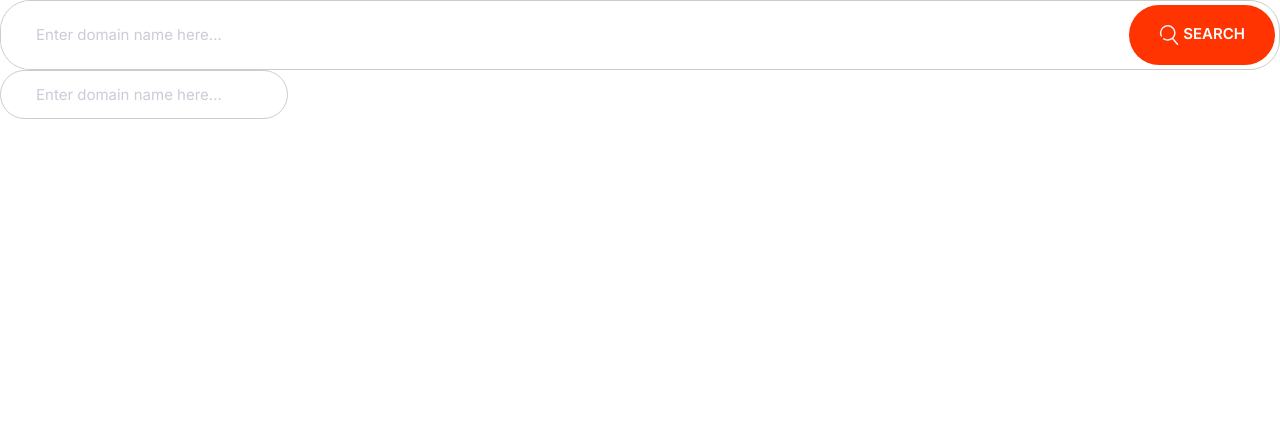
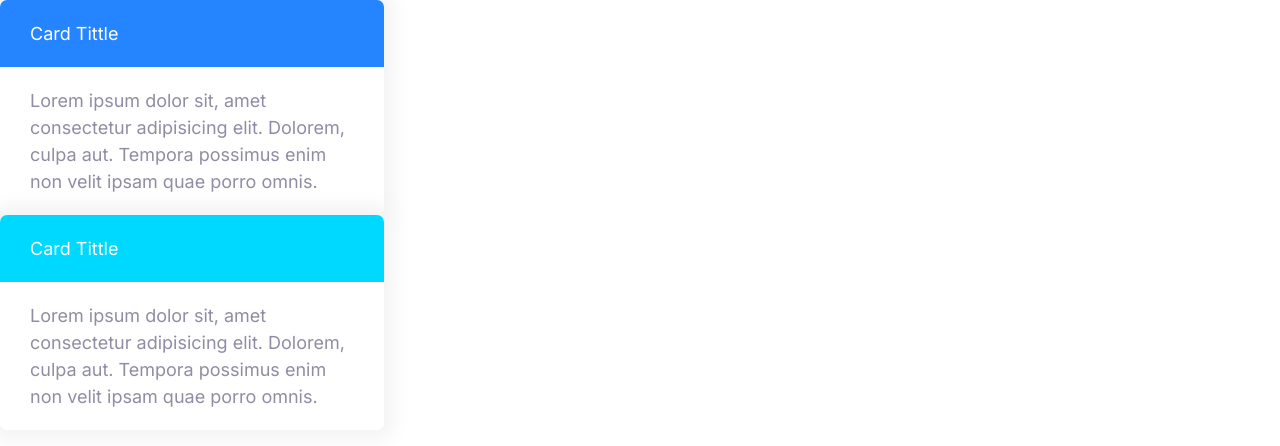
Before and after one commit to julian-c-dev/practice_web--moshified, a plain HTML site: page index.html in a window 1280 px wide. Drawn offline with Linux system fonts and the light colour scheme.

Commit message:
Build a basic card component

```diff
--- a/css/styles.css
+++ b/css/styles.css
@@ -284,3 +284,26 @@ a {
     font-size: 1.5rem;
   }
 }
+
+/* Cards */
+
+.card {
+  border-radius: 7px;
+  box-shadow: 0 0 20px 10px #f3f3f3;
+  overflow: hidden;
+}
+
+.card__header,
+.card__body {
+  padding: 2rem 3rem;
+}
+
+.card--primary .card__header {
+  background-color: var(--color-primary);
+  color: white;
+}
+
+.card--secondary .card__header {
+  background-color: var(--color-secondary);
+  color: white;
+}
--- a/index.html
+++ b/index.html
@@ -14,26 +14,23 @@
     <link rel="stylesheet" href="css/styles.css" />
   </head>
   <body>
-    <div class="input-group">
-      <input
-        type="text"
-        class="input"
-        placeholder="Enter domain name here..."
-      />
-      <button class="btn btn--accent">
-        <svg class="icon icon--small">
-          <use xlink:href="images/sprite.svg#search"></use>
-        </svg>
-        Search
-      </button>
+    <div style="width: 30%">
+      <div class="card card--primary">
+        <header class="card__header">Card Tittle</header>
+        <div class="card__body">
+          Lorem ipsum dolor sit, amet consectetur adipisicing elit. Dolorem,
+          culpa aut. Tempora possimus enim non velit ipsam quae porro omnis.
+        </div>
+      </div>
     </div>
-
-    <div>
-      <input
-        type="text"
-        class="input"
-        placeholder="Enter domain name here..."
-      />
+    <div style="width: 30%">
+      <div class="card card--secondary">
+        <header class="card__header">Card Tittle</header>
+        <div class="card__body">
+          Lorem ipsum dolor sit, amet consectetur adipisicing elit. Dolorem,
+          culpa aut. Tempora possimus enim non velit ipsam quae porro omnis.
+        </div>
+      </div>
     </div>
   </body>
 </html>
```
Also changed, not shown: components/basic_card.html (added, +45 -0 lines).
